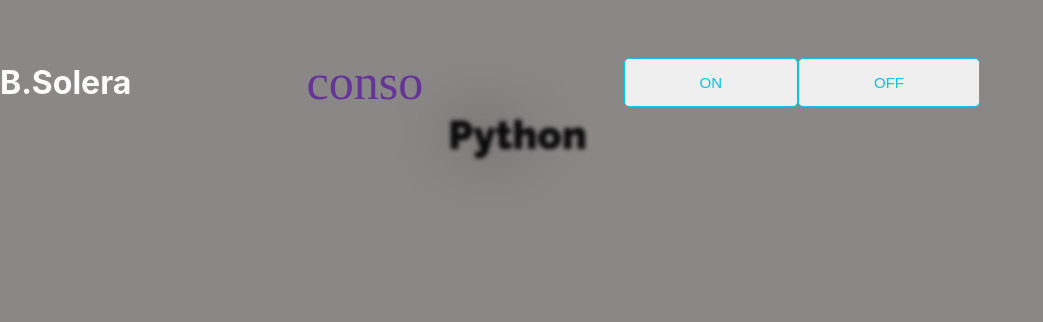
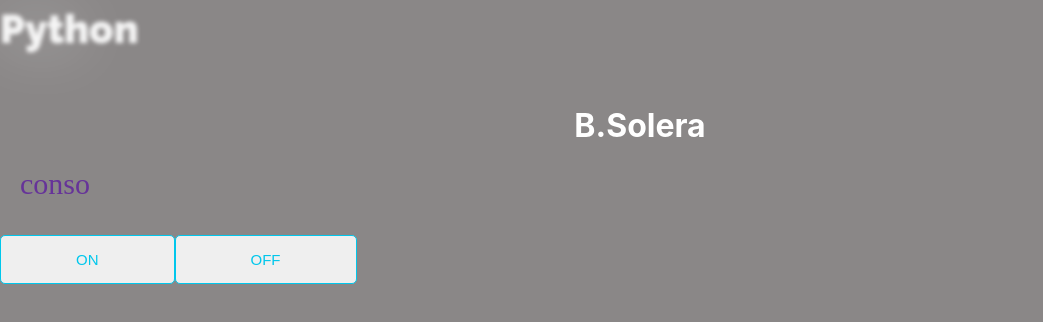
Before and after one commit to BrayanSO/B.Solera, a React (Create React App) app in the folder my-app/: page / in a window 1280 px wide. Shown: the top 322 px of the page, without its empty margins (0-1043 px from the left). Built offline with nearby package versions, Linux system fonts and the light colour scheme; a web font is replaced by a local one.

Commit message:
fix code

```diff
--- a/my-app/src/App.js
+++ b/my-app/src/App.js
@@ -1,174 +1,22 @@
-import React, { useEffect } from 'react';
-import "./Style/gosth.css";
+import React from 'react';
+import TextAnimation from './components/TextAnimation';
+import ConsoleAnimation from "./components/ConsoleAnimation"
+import "./Style/TextAnimation.css";
 import "./Style/buttons.css";
-import "./Style/text.css";
+import "./Style/ConsoleAnimation.css";
 
-const App = () => {
-  useEffect(() => {
-    consoleText(['Hello World' , 'console.log' , 'border:20px' , 'git add ..',], 'text', ['tomato', 'rebeccapurple', 'lightblue']);
-
-    const elts = {
-      text1: document.getElementById("text1"),
-      text2: document.getElementById("text2")
-    };
-
-    const texts = [
-      "React",
-      "HTML5 / CSS3",
-      "Javascrip",
-      "React",
-      "Python",
-      "Flux",
-      "API's",
-      "SQL",
-    ];
-
-    const morphTime = 1;
-    const cooldownTime = 0.25;
-
-    let textIndex = texts.length - 1;
-    let time = new Date();
-    let morph = 0;
-    let cooldown = cooldownTime;
-
-    elts.text1.textContent = texts[textIndex % texts.length];
-    elts.text2.textContent = texts[(textIndex + 1) % texts.length];
-
-    function doMorph() {
-      morph -= cooldown;
-      cooldown = 0;
-
-      let fraction = morph / morphTime;
-
-      if (fraction > 1) {
-        cooldown = cooldownTime;
-        fraction = 1;
-      }
-
-      setMorph(fraction);
-    }
-
-    function setMorph(fraction) {
-      elts.text2.style.filter = `blur(${Math.min(8 / fraction - 8, 100)}px)`;
-      elts.text2.style.opacity = `${Math.pow(fraction, 0.4) * 100}%`;
-
-      fraction = 1 - fraction;
-      elts.text1.style.filter = `blur(${Math.min(8 / fraction - 8, 100)}px)`;
-      elts.text1.style.opacity = `${Math.pow(fraction, 0.4) * 100}%`;
-
-      elts.text1.textContent = texts[textIndex % texts.length];
-      elts.text2.textContent = texts[(textIndex + 1) % texts.length];
-    }
-
-    function doCooldown() {
-      morph = 0;
-
-      elts.text2.style.filter = "";
-      elts.text2.style.opacity = "100%";
-
-      elts.text1.style.filter = "";
-      elts.text1.style.opacity = "0%";
-    }
-
-    function animate() {
-      requestAnimationFrame(animate);
-
-      let newTime = new Date();
-      let shouldIncrementIndex = cooldown > 0;
-      let dt = (newTime - time) / 1000;
-      time = newTime;
-
-      cooldown -= dt;
-
-      if (cooldown <= 0) {
-        if (shouldIncrementIndex) {
-          textIndex++;
-        }
-
-        doMorph();
-      } else {
-        doCooldown();
-      }
-    }
-
-    animate();
-  }, []);
-
-  function consoleText(words, id, colors) {
-    if (colors === undefined) colors = ['#fff'];
-    var visible = true;
-    var con = document.getElementById('console');
-    var letterCount = 1;
-    var x = 1;
-    var waiting = false;
-    var target = document.getElementById(id);
-    target.setAttribute('style', 'color:' + colors[0]);
-    window.setInterval(function () {
-      if (letterCount === 0 && waiting === false) {
-        waiting = true;
-        target.innerHTML = words[0].substring(0, letterCount);
-        window.setTimeout(function () {
-          var usedColor = colors.shift();
-          colors.push(usedColor);
-          var usedWord = words.shift();
-          words.push(usedWord);
-          x = 1;
-          target.setAttribute('style', 'color:' + colors[0]);
-          letterCount += x;
-          waiting = false;
-        }, 1000);
-      } else if (letterCount === words[0].length + 1 && waiting === false) {
-        waiting = true;
-        window.setTimeout(function () {
-          x = -1;
-          letterCount += x;
-          waiting = false;
-        }, 1000);
-      } else if (waiting === false) {
-        target.innerHTML = words[0].substring(0, letterCount);
-        letterCount += x;
-      }
-    }, 120);
-    window.setInterval(function () {
-      if (visible === true) {
-        con.className = 'console-underscore hidden';
-        visible = false;
-      } else {
-        con.className = 'console-underscore';
-        visible = true;
-      }
-    }, 400);
-  }
-
+const Header = () => {
   return (
-< div className="App">
+    <div>
+      <TextAnimation></TextAnimation>
       <h1> B.Solera</h1>
-      <div className='console-containertext'>
-        <span id='text'></span><div className='console-underscore' id='console'>&#95;</div>
-        <div id="containertext">
-          <span id="text1"></span>
-          <span id="text2"></span>
-    </div>
-      </div>
-        <div>
+      <ConsoleAnimation></ConsoleAnimation>
+      <div>
         <button className="ON">ON</button>
         <button className="OFF">OFF</button>
       </div>
-
-        <div>
-        <svg id="filters">
-          <defs>
-            <filter id="threshold">
-              <feColorMatrix in="SourceGraphic" type="matrix" values="1 0 0 0 0
-                  0 1 0 0 0
-                  0 0 1 0 0
-                  0 0 0 255 -140" />
-            </filter>
-          </defs>
-        </svg>
-        </div>
-   </div>
+    </div>
   );
 }
 
-export default App;
+export default Header;
--- a/my-app/src/Style/text.css
+++ b/my-app/src/Style/ConsoleAnimation.css
@@ -8,15 +8,15 @@ body {
 .console-containertext {
 
   font-family:Khula;
-  font-size:50px;
+  font-size:30px;
   color:black;
   margin:auto;
-  text-align: right;
+  margin-left: 20px;
 
 }
 .console-underscore {
-   display:inline-block;
   position:relative;
   top:-0.14em;
   left:10px;
+
 }
--- a/my-app/src/Style/gosth.css
+++ b/my-app/src/Style/TextAnimation.css
@@ -1,21 +1,16 @@
 @import url("https://fonts.googleapis.com/css?family=Raleway:900&display=swap");
-#container {
-
-    width: 100vw;
-    height: 80pt;
-    top: 0;
-    bottom: 0;
-
+#containertext {
+    width: 100px;
+    height: 80px;
     filter: url(#threshold) blur(0.6px);
+    display: flex;
 }
 
 #text1,
 #text2 {
     position: absolute;
-    display: inline-block;
-
     font-family: "Raleway", sans-serif;
     font-size: 40px;
-    text-align: left;
     user-select: none;
+
 }
--- a/my-app/src/Style/index.css
+++ b/my-app/src/Style/index.css
@@ -16,9 +16,3 @@ code {
 h1 {
   text-align: center;
 }
-
-.App {
-    display: flex;
-    justify-content: space-between; /* Ajusta la distribución de los elementos en la línea */
-    align-items: center; /* Alinea los elementos verticalmente en el centro */
-  }
--- /dev/null
+++ b/my-app/src/components/ConsoleAnimation.js
@@ -0,0 +1,62 @@
+import React, { useEffect } from 'react';
+
+const ConsoleAnimation = () => {
+  useEffect(() => {
+    function consoleText(words, id, colors) {
+      if (colors === undefined) colors = ['#fff'];
+      var visible = true;
+      var con = document.getElementById('console');
+      var letterCount = 1;
+      var x = 1;
+      var waiting = false;
+      var target = document.getElementById(id);
+      target.setAttribute('style', 'color:' + colors[0]);
+      window.setInterval(function () {
+        if (letterCount === 0 && waiting === false) {
+          waiting = true;
+          target.innerHTML = words[0].substring(0, letterCount);
+          window.setTimeout(function () {
+            var usedColor = colors.shift();
+            colors.push(usedColor);
+            var usedWord = words.shift();
+            words.push(usedWord);
+            x = 1;
+            target.setAttribute('style', 'color:' + colors[0]);
+            letterCount += x;
+            waiting = false;
+          }, 1000);
+        } else if (letterCount === words[0].length + 1 && waiting === false) {
+          waiting = true;
+          window.setTimeout(function () {
+            x = -1;
+            letterCount += x;
+            waiting = false;
+          }, 1000);
+        } else if (waiting === false) {
+          target.innerHTML = words[0].substring(0, letterCount);
+          letterCount += x;
+        }
+      }, 120);
+      window.setInterval(function () {
+        if (visible === true) {
+          con.className = 'console-underscore hidden';
+          visible = false;
+        } else {
+          con.className = 'console-underscore';
+          visible = true;
+        }
+      }, 400);
+    }
+
+    consoleText(['Hello World', 'console.log', 'border:20px', 'git add ..'], 'text', ['tomato', 'rebeccapurple', 'lightblue']);
+  }, []);
+
+  return (
+    <div className='console-containertext'>
+      <span id='text'></span>
+      <div className='console-underscore' id='console'>&#95;</div>
+    </div>
+  );
+}
+
+export default ConsoleAnimation;
--- /dev/null
+++ b/my-app/src/components/TextAnimation.js
@@ -0,0 +1,100 @@
+import React, { useEffect } from 'react';
+
+const TextAnimation = () => {
+  useEffect(() => {
+    const elts = {
+      text1: document.getElementById("text1"),
+      text2: document.getElementById("text2")
+    };
+
+    const texts = [
+      "React",
+      "HTML5 / CSS3",
+      "JavaScript",
+      "React",
+      "Python",
+      "Flux",
+      "API's",
+      "SQL",
+    ];
+
+    const morphTime = 1;
+    const cooldownTime = 0.25;
+
+    let textIndex = texts.length - 1;
+    let time = new Date();
+    let morph = 0;
+    let cooldown = cooldownTime;
+
+    elts.text1.textContent = texts[textIndex % texts.length];
+    elts.text2.textContent = texts[(textIndex + 1) % texts.length];
+
+    function doMorph() {
+      morph -= cooldown;
+      cooldown = 0;
+
+      let fraction = morph / morphTime;
+
+      if (fraction > 1) {
+        cooldown = cooldownTime;
+        fraction = 1;
+      }
+
+      setMorph(fraction);
+    }
+
+    function setMorph(fraction) {
+      elts.text2.style.filter = `blur(${Math.min(8 / fraction - 8, 100)}px)`;
+      elts.text2.style.opacity = `${Math.pow(fraction, 0.4) * 100}%`;
+
+      fraction = 1 - fraction;
+      elts.text1.style.filter = `blur(${Math.min(8 / fraction - 8, 100)}px)`;
+      elts.text1.style.opacity = `${Math.pow(fraction, 0.4) * 100}%`;
+
+      elts.text1.textContent = texts[textIndex % texts.length];
+      elts.text2.textContent = texts[(textIndex + 1) % texts.length];
+    }
+
+    function doCooldown() {
+      morph = 0;
+
+      elts.text2.style.filter = "";
+      elts.text2.style.opacity = "100%";
+
+      elts.text1.style.filter = "";
+      elts.text1.style.opacity = "0%";
+    }
+
+    function animate() {
+      requestAnimationFrame(animate);
+
+      let newTime = new Date();
+      let shouldIncrementIndex = cooldown > 0;
+      let dt = (newTime - time) / 1000;
+      time = newTime;
+
+      cooldown -= dt;
+
+      if (cooldown <= 0) {
+        if (shouldIncrementIndex) {
+          textIndex++;
+        }
+
+        doMorph();
+      } else {
+        doCooldown();
+      }
+    }
+
+    animate();
+  }, []);
+
+  return (
+    <div id="containertext">
+      <span id="text1"></span>
+      <span id="text2"></span>
+    </div>
+  );
+}
+
+export default TextAnimation;
--- a/my-app/src/index.js
+++ b/my-app/src/index.js
@@ -3,6 +3,8 @@ import ReactDOM from 'react-dom/client';
 import './Style/index.css';
 import App from './App';
 import reportWebVitals from './reportWebVitals';
+
+
 
 const root = ReactDOM.createRoot(document.getElementById('root'));
 root.render(
```
